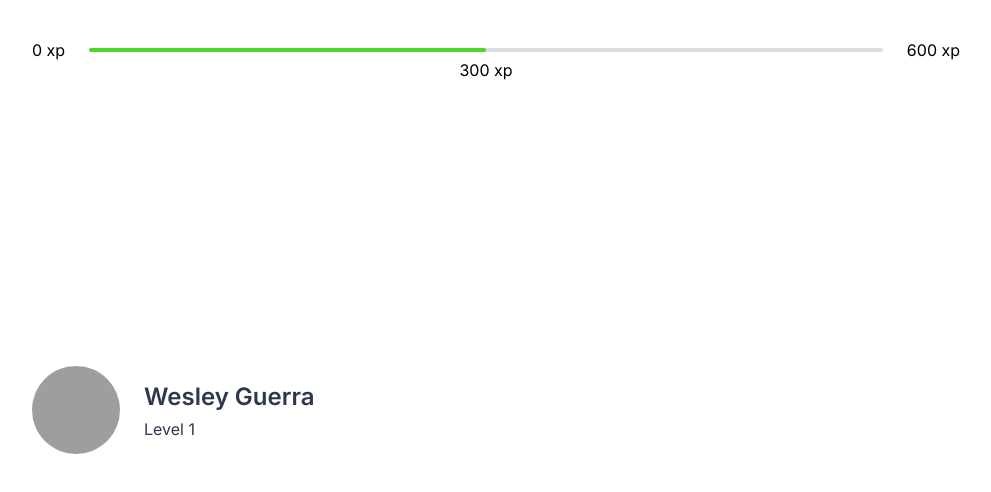
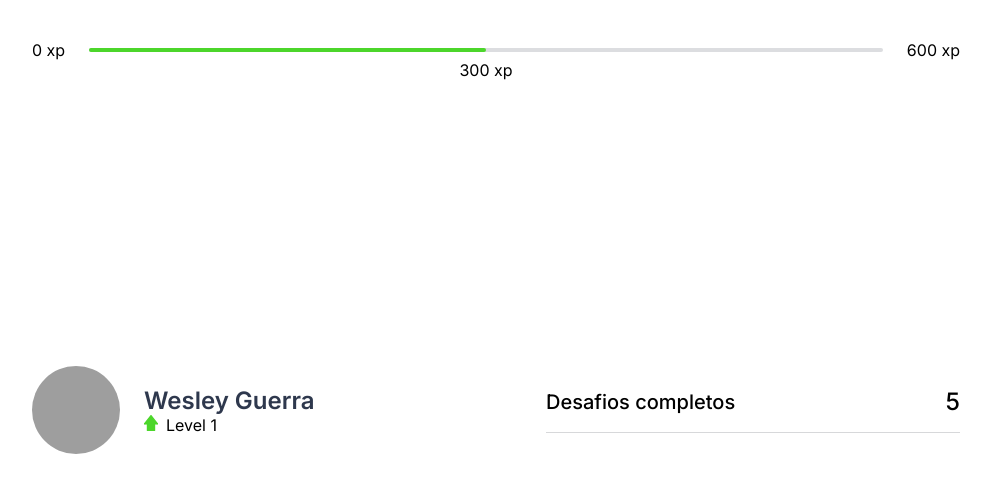
Before and after one commit to Wesleygmssa/moveit-next, a Next.js app: page / in a window 1280 px wide. Shown: the top 492 px of the page, without its empty margins (144-1135 px from the left). Built offline with nearby package versions, Linux system fonts and the light colour scheme; grey boxes are pictures that could not be loaded.

Commit message:
adjusting elements

```diff
--- /dev/null
+++ b/src/components/CompleteChallenges/index.tsx
@@ -0,0 +1,14 @@
+import React from 'react';
+import { Container } from './styles';
+
+const Complete: React.FC = () => {
+
+    return (
+        <Container>
+            <span>Desafios completos</span>
+            <span>5</span>
+        </Container>
+    )
+}
+
+export default Complete;
--- /dev/null
+++ b/src/components/CompleteChallenges/styles.ts
@@ -0,0 +1,22 @@
+import styled from 'styled-components';
+
+export const Container = styled.div`
+    display: flex;
+    align-items: center;
+    justify-content: space-between;
+
+    margin: 3.5rem 0;
+    padding-bottom: 1rem;
+    border-bottom: 1px solid  #d7d8da;
+    font-weight: 500;
+
+
+
+    span:first-child{
+        font-size: 1.25rem;
+    }
+
+    span:last-child{
+        font-size: 1.5rem;
+    }
+`;
--- a/src/components/Profile/index.tsx
+++ b/src/components/Profile/index.tsx
@@ -1,13 +1,17 @@
-import { Container } from "./styles";
+import { Container, ContentInt } from "./styles";
 
 export function Profile() {
     return (
         <Container>
             <img src="https://github.com/Wesleygmssa.png" alt="" />
-            <div>
+            <ContentInt>
                 <strong>Wesley Guerra</strong>
-                <p>Level 1</p>
-            </div>
+                <p>
+                    <img src="icons/level.svg" alt="Level" />
+                    Level 1
+                </p>
+
+            </ContentInt>
         </Container>
     )
 }
--- a/src/components/Profile/styles.ts
+++ b/src/components/Profile/styles.ts
@@ -4,25 +4,31 @@ export const Container = styled.div`
     display: flex;
     align-items: center;
 
-
-    img{
+    > img{
         width: 5.5rem;
         height: 5.5rem;
         border-radius: 50%;
     }
+`;
 
-    div{
-        margin-left: 1.5rem;
-    }
+export const ContentInt = styled.div`
+  margin-left: 1.5rem;
 
-    strong{
+  strong{
         font-size: 1.5rem;
+        font-weight: 600;
         color: var(--title);
     }
 
     p{
+        align-items: center;
         font-size: 1rem;
-        margin-top: 0.5rem;
-        color: var(--title);
+
+        img{
+         margin-right: 0.5rem;
     }
+
+    }
+
+
 `;
--- a/src/pages/index.tsx
+++ b/src/pages/index.tsx
@@ -1,3 +1,4 @@
+import CompleteChallenges from "../components/CompleteChallenges";
 import { ExperienceBar } from "../components/ExperienceBar";
 import { Profile } from "../components/Profile";
 import GlobalStyled from "../styles/global";
@@ -15,7 +16,7 @@ export default function Home() {
           <Profile />
         </div>
         <div>
-
+          <CompleteChallenges />
         </div>
       </section>
     </Container>
--- a/src/pages/styles.ts
+++ b/src/pages/styles.ts
@@ -16,6 +16,8 @@ export const Container = styled.div`
         grid-template-columns: 1fr 1fr;
         gap: 6.25rem;
         align-content: center;
+        align-items: center;
+
     }
 
 `;
@@ -23,5 +25,4 @@ export const Container = styled.div`
 export const LeftContainer = styled.div`
 
 
-
 `;
--- a/src/styles/global.ts
+++ b/src/styles/global.ts
@@ -62,5 +62,4 @@ export const Container = styled.div`
 
     display: flex;
     flex-direction: column;
-
 `;
```
